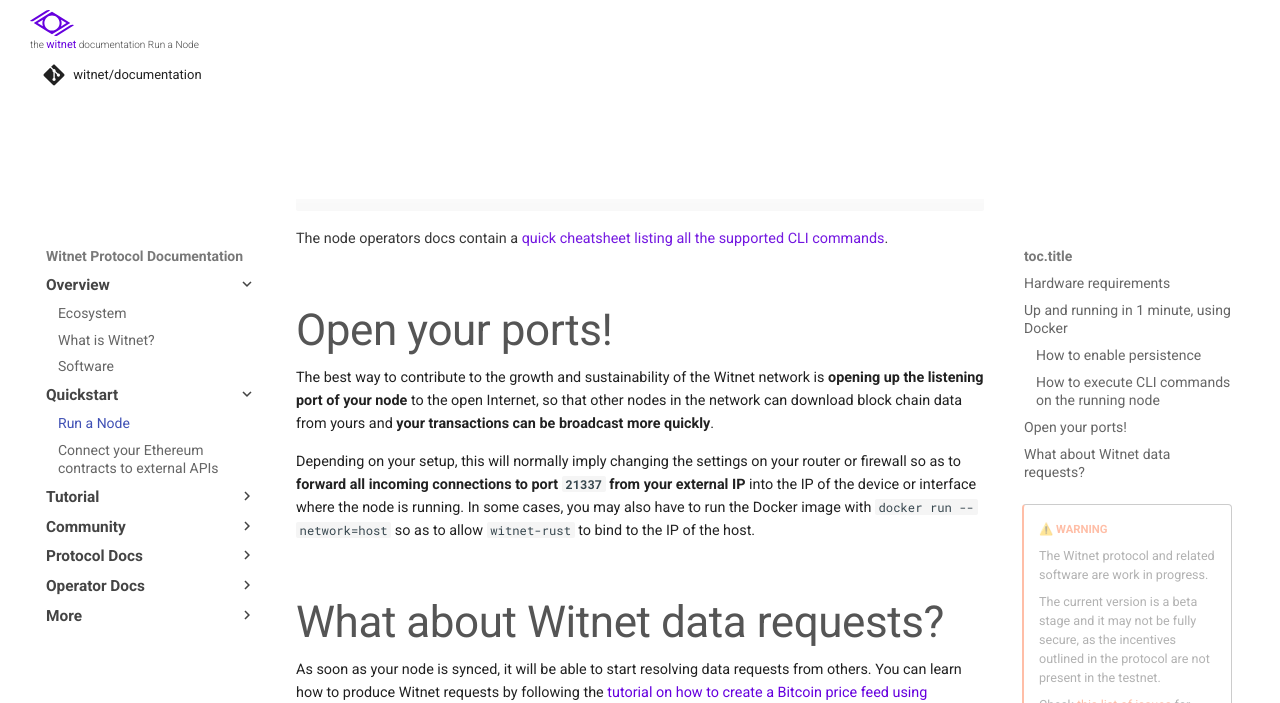
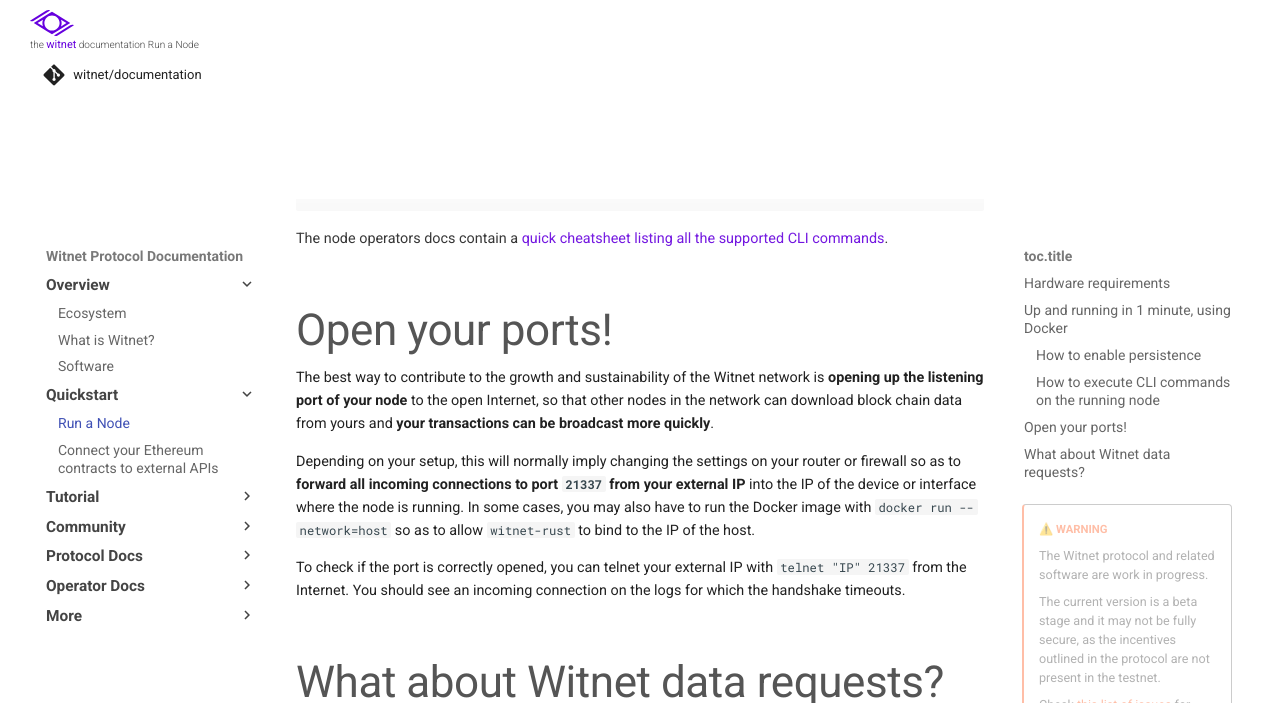
Before and after one commit to witnet/documentation, an MkDocs documentation site: the page built from docs/try/run-a-node.md, in a window 1280 px wide and 900 px high, scrolled down 1520 px, cut to the strip 0-703 px from the top of the window. Built offline with MkDocs 1.6.1 and Material for MkDocs 9.7.7, drawn with Linux system fonts in a browser that asks for light colours; some web fonts are replaced; comment, search, counter and statistics services are not loaded.

Commit message:
Add how to test for open port

```diff
--- a/docs/try/run-a-node.md
+++ b/docs/try/run-a-node.md
@@ -85,6 +85,8 @@ interface where the node is running. In some cases, you may also have to
 run the Docker image with `docker run --network=host` so as to allow
 `witnet-rust` to bind to the IP of the host.
 
+To check if the port is correctly opened, you can telnet your external IP with `telnet "IP" 21337` from the Internet. You should see an incoming connection on the logs for which the handshake timeouts.
+
 ## What about Witnet data requests?
 
 As soon as your node is synced, it will be able to start resolving data
```
